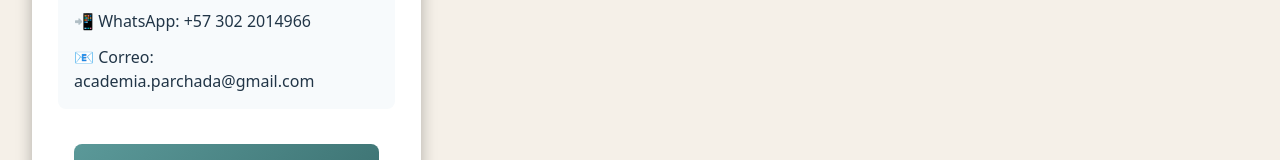
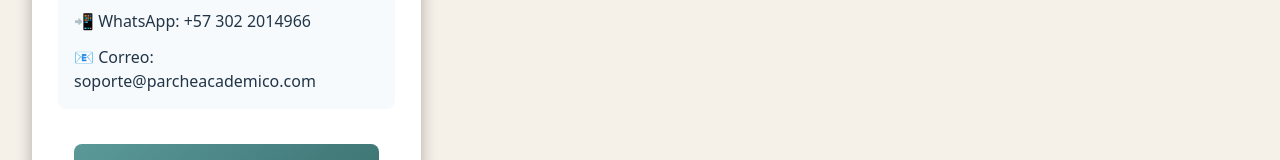
Before and after one commit to academiaparchada/frontend-academic, a React (Vite) app: page /about in a window 1280 px wide. Shown: the part 874-1034 px from the top of the page. Built offline with nearby package versions, Linux system fonts and the light colour scheme; no server answers.

Commit message:
correocorporativo en sobre nosotros

```diff
--- a/src/pages/about.jsx
+++ b/src/pages/about.jsx
@@ -66,8 +66,8 @@ export const About = () => {
                 </p>
                 <p>
                   📧 Correo:{' '}
-                  <a href="mailto:academia.parchada@gmail.com">
-                    academia.parchada@gmail.com
+                  <a href="mailto:soporte@parcheacademico.com">
+                    soporte@parcheacademico.com
                   </a>
                 </p>
               </div>
@@ -84,7 +84,7 @@ export const About = () => {
 
                 <a
                   className="btn-comprar-paquete"
-                  href="mailto:academia.parchada@gmail.com"
+                  href="mailto:soporte@parcheacademico.com"
                 >
                   Escribir por correo
                 </a>
```
